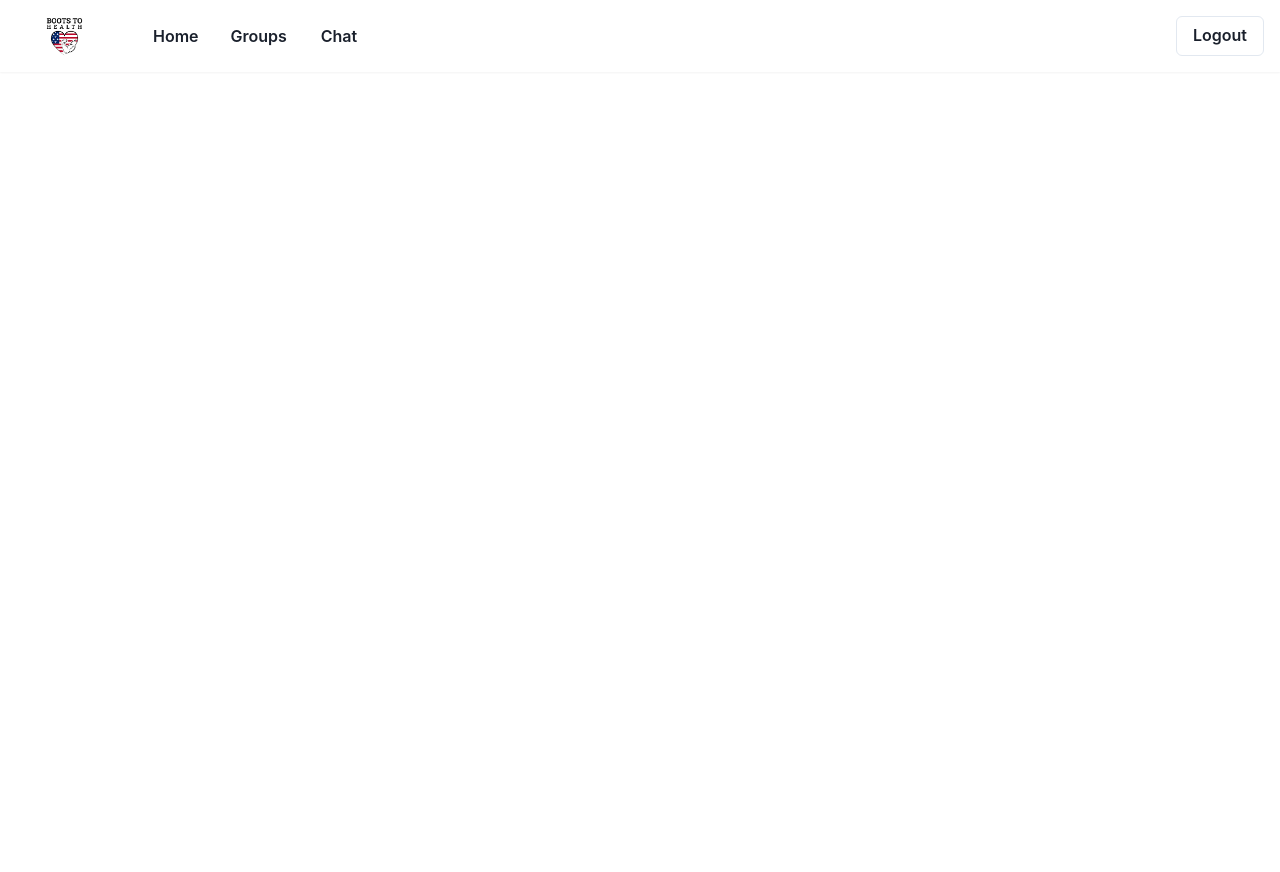
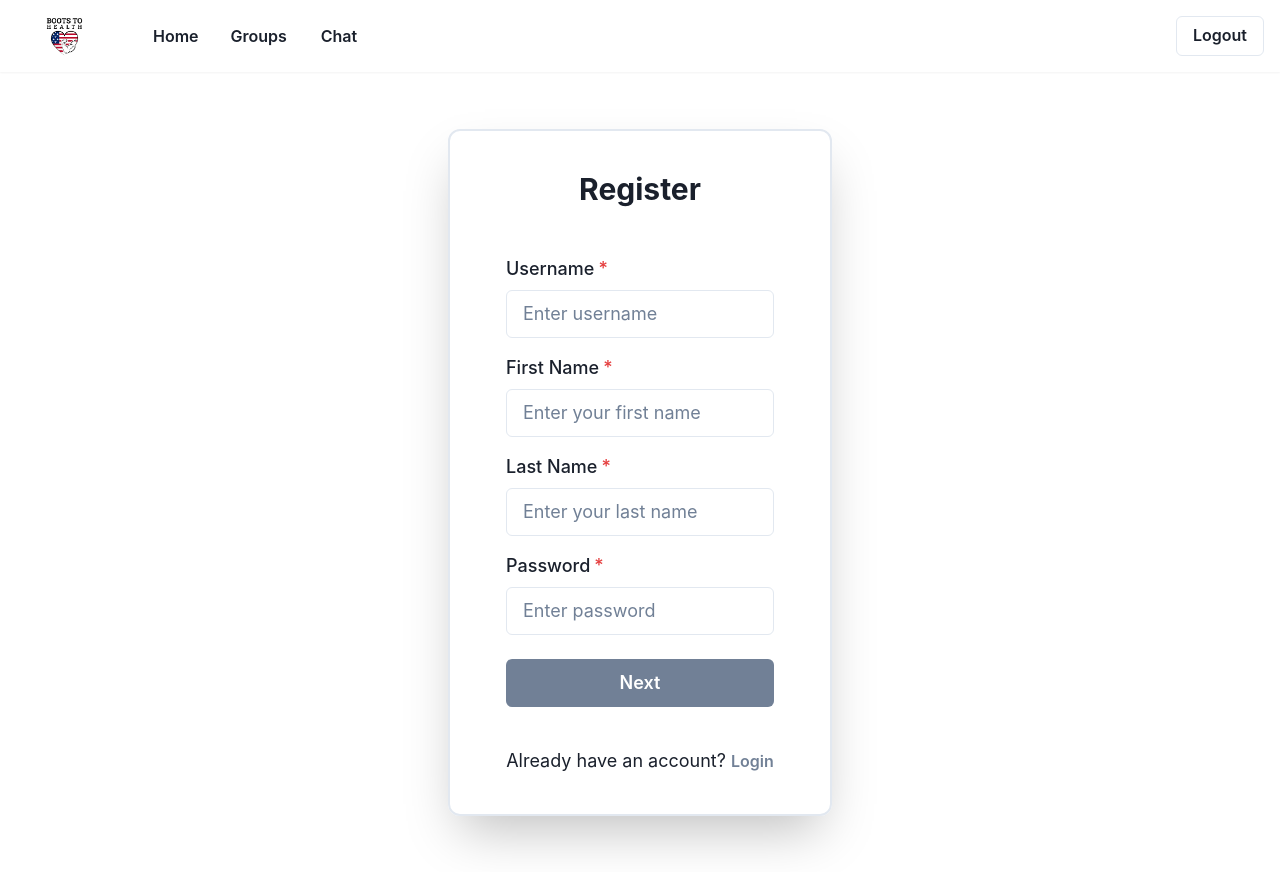
Before and after one commit to michellechang02/veterans-society, a React (Vite) app in the folder frontend/: page /register in a window 1280 px wide. Before the commit the page ends 800 px from the top, so only its background shows below. Built offline with nearby package versions, Linux system fonts and the light colour scheme.

Commit message:
login + register in tsx

```diff
--- a/frontend/src/components/Login.tsx
+++ b/frontend/src/components/Login.tsx
@@ -1,15 +1,77 @@
 import React from 'react';
+import {
+  Box,
+  Button,
+  FormControl,
+  FormLabel,
+  Input,
+  Heading,
+  Stack,
+  Center,
+  Text,
+} from '@chakra-ui/react';
+import { useNavigate } from 'react-router-dom';
 
-interface LoginProps {
-  // Define props here if any exist
-}
+const Login: React.FC = () => {
+  const navigate = useNavigate();
 
-const Login: React.FC<LoginProps> = () => {
+  const handleSubmit = (event: React.FormEvent<HTMLFormElement>) => {
+    event.preventDefault();
+    // Handle login logic here
+  };
+
   return (
-    <div>
-      {/* Add login content here */}
-    </div>
+    <Center h="100vh">
+      <Box
+        p={10}
+        width="30vw"
+        minWidth="350px"
+        borderWidth={2}
+        borderRadius={12}
+        boxShadow="2xl"
+      >
+        <Heading mb={8} textAlign="center" fontSize="3xl">
+          Login
+        </Heading>
+        <form onSubmit={handleSubmit}>
+          <Stack spacing={6}>
+            <FormControl id="email" isRequired>
+              <FormLabel fontSize="lg">Email</FormLabel>
+              <Input
+                type="email"
+                placeholder="Enter your email"
+                size="lg"
+              />
+            </FormControl>
+
+            <FormControl id="password" isRequired>
+              <FormLabel fontSize="lg">Password</FormLabel>
+              <Input
+                type="password"
+                placeholder="Enter your password"
+                size="lg"
+              />
+            </FormControl>
+
+            <Button
+              bgColor="gray.500"
+              color="white"
+              size="lg"
+              type="submit"
+              width="full"
+              fontSize="lg"
+              fontWeight="bold"
+            >
+              Login
+            </Button>
+          </Stack>
+        </form>
+        <Text mt={6} textAlign="center" fontSize="lg">
+          Don't have an account? <Button variant="link" colorScheme="gray" onClick={() => navigate('/register')}>Sign Up</Button>
+        </Text>
+      </Box>
+    </Center>
   );
-}
+};
 
 export default Login;
--- a/frontend/src/components/Register.tsx
+++ b/frontend/src/components/Register.tsx
@@ -1,15 +1,231 @@
-import React from 'react';
+import React, { useState } from 'react';
+import {
+  Box,
+  Button,
+  FormControl,
+  FormLabel,
+  Input,
+  Heading,
+  Stack,
+  Center,
+  Text,
+  RadioGroup,
+  Radio,
+} from '@chakra-ui/react';
+import { useNavigate } from 'react-router-dom';
 
-interface RegisterProps {
-  // Define props here if any exist
+interface FormData {
+  firstName: string;
+  lastName: string;
+  username: string;
+  password: string;
+  interests: string[];
+  employmentStatus: string;
+  housingStatus: string;
+  workLocation: string;
+  liveLocation: string;
 }
 
-const Register: React.FC<RegisterProps> = () => {
+const Register: React.FC = () => {
+  const navigate = useNavigate();
+
+  const [step, setStep] = useState<number>(1);
+  const [formData, setFormData] = useState<FormData>({
+    firstName: '',
+    lastName: '',
+    username: '',
+    password: '',
+    interests: [],
+    employmentStatus: '',
+    housingStatus: '',
+    workLocation: '',
+    liveLocation: '',
+  });
+
+  const handleNext = () => setStep(step + 1);
+  const handleBack = () => setStep(step - 1);
+
+  const handleInputChange = (
+    e: React.ChangeEvent<HTMLInputElement>
+  ) => {
+    const { name, value } = e.target;
+    setFormData((prevData) => ({ ...prevData, [name]: value }));
+  };
+
+  const handleRadioChange = (
+    name: string,
+    value: string
+  ) => {
+    setFormData((prevData) => ({ ...prevData, [name]: value }));
+  };
+
   return (
-    <div>
-      {/* Add register content here */}
-    </div>
+    <Center h="100vh">
+      <Box
+        p={10}
+        width="30vw"
+        minWidth="350px"
+        borderWidth={2}
+        borderRadius={12}
+        boxShadow="2xl"
+      >
+        <Heading mb={8} textAlign="center" fontSize="3xl">
+          Register
+        </Heading>
+        <form>
+          <Box maxW="md" mx="auto" mt={8} p={4}>
+            {step === 1 && (
+              <>
+                <FormControl id="username" isRequired>
+                  <FormLabel fontSize="lg">Username</FormLabel>
+                  <Input
+                    type="text"
+                    placeholder="Enter username"
+                    name="username"
+                    value={formData.username}
+                    onChange={handleInputChange}
+                    size="lg"
+                  />
+                </FormControl>
+                <FormControl id="firstName" isRequired mt={4}>
+                  <FormLabel fontSize="lg">First Name</FormLabel>
+                  <Input
+                    type="text"
+                    placeholder="Enter your first name"
+                    name="firstName"
+                    value={formData.firstName}
+                    onChange={handleInputChange}
+                    size="lg"
+                  />
+                </FormControl>
+                <FormControl id="lastName" isRequired mt={4}>
+                  <FormLabel fontSize="lg">Last Name</FormLabel>
+                  <Input
+                    type="text"
+                    placeholder="Enter your last name"
+                    name="lastName"
+                    value={formData.lastName}
+                    onChange={handleInputChange}
+                    size="lg"
+                  />
+                </FormControl>
+                <FormControl id="password" isRequired mt={4}>
+                  <FormLabel fontSize="lg">Password</FormLabel>
+                  <Input
+                    type="password"
+                    placeholder="Enter password"
+                    name="password"
+                    value={formData.password}
+                    onChange={handleInputChange}
+                    size="lg"
+                  />
+                </FormControl>
+
+                <Button
+                  bgColor="gray.500"
+                  color="white"
+                  size="lg"
+                  mt={6}
+                  width="full"
+                  onClick={handleNext}
+                >
+                  Next
+                </Button>
+              </>
+            )}
+            {step === 2 && (
+              <>
+                <FormControl id="interests">
+                  <FormLabel fontSize="lg">
+                    What are your interests?
+                  </FormLabel>
+                  <Stack spacing={2}>
+                    <RadioGroup
+                      name="interests"
+                      onChange={(value: string) =>
+                        handleRadioChange('interests', value)
+                      }
+                    >
+                      <Stack direction="column">
+                        <Radio value="Fitness">Fitness</Radio>
+                        <Radio value="Nutrition">Nutrition</Radio>
+                        <Radio value="Community">Community</Radio>
+                        <Radio value="Job Training">Job Training</Radio>
+                      </Stack>
+                    </RadioGroup>
+                  </Stack>
+                </FormControl>
+
+                <FormControl id="employmentStatus" mt={4}>
+                  <FormLabel fontSize="lg">Where do you work?</FormLabel>
+                  <RadioGroup
+                    name="employmentStatus"
+                    onChange={(value: string) =>
+                      handleRadioChange('employmentStatus', value)
+                    }
+                  >
+                    <Stack direction="column">
+                      <Radio value="Employed">Employed</Radio>
+                      <Radio value="Unemployed">No Stable Housing</Radio>
+                    </Stack>
+                  </RadioGroup>
+                </FormControl>
+                <FormControl id="liveLocation" mt={4}>
+                  <FormLabel fontSize="lg">Where do you live?</FormLabel>
+                  <Input
+                    type="text"
+                    placeholder="Enter where you live"
+                    name="liveLocation"
+                    value={formData.liveLocation}
+                    onChange={handleInputChange}
+                    size="lg"
+                  />
+                </FormControl>
+
+                <FormControl id="workLocation" mt={4}>
+                  <FormLabel fontSize="lg">Where do you work?</FormLabel>
+                  <Input
+                    type="text"
+                    placeholder="Enter where you work"
+                    name="workLocation"
+                    value={formData.workLocation}
+                    onChange={handleInputChange}
+                    size="lg"
+                  />
+                </FormControl>
+
+                <Stack direction="row" mt={6}>
+                  <Button size="lg" onClick={handleBack}>
+                    Back
+                  </Button>
+                  <Button
+                    bgColor="gray.500"
+                    color="white"
+                    size="lg"
+                    ml="auto"
+                    type="submit"
+                    width="full"
+                  >
+                    Register
+                  </Button>
+                </Stack>
+              </>
+            )}
+          </Box>
+        </form>
+        <Text mt={6} textAlign="center" fontSize="lg">
+          Already have an account?{' '}
+          <Button
+            variant="link"
+            colorScheme="gray"
+            onClick={() => navigate('/login')}
+          >
+            Login
+          </Button>
+        </Text>
+      </Box>
+    </Center>
   );
-}
+};
 
 export default Register;
```
